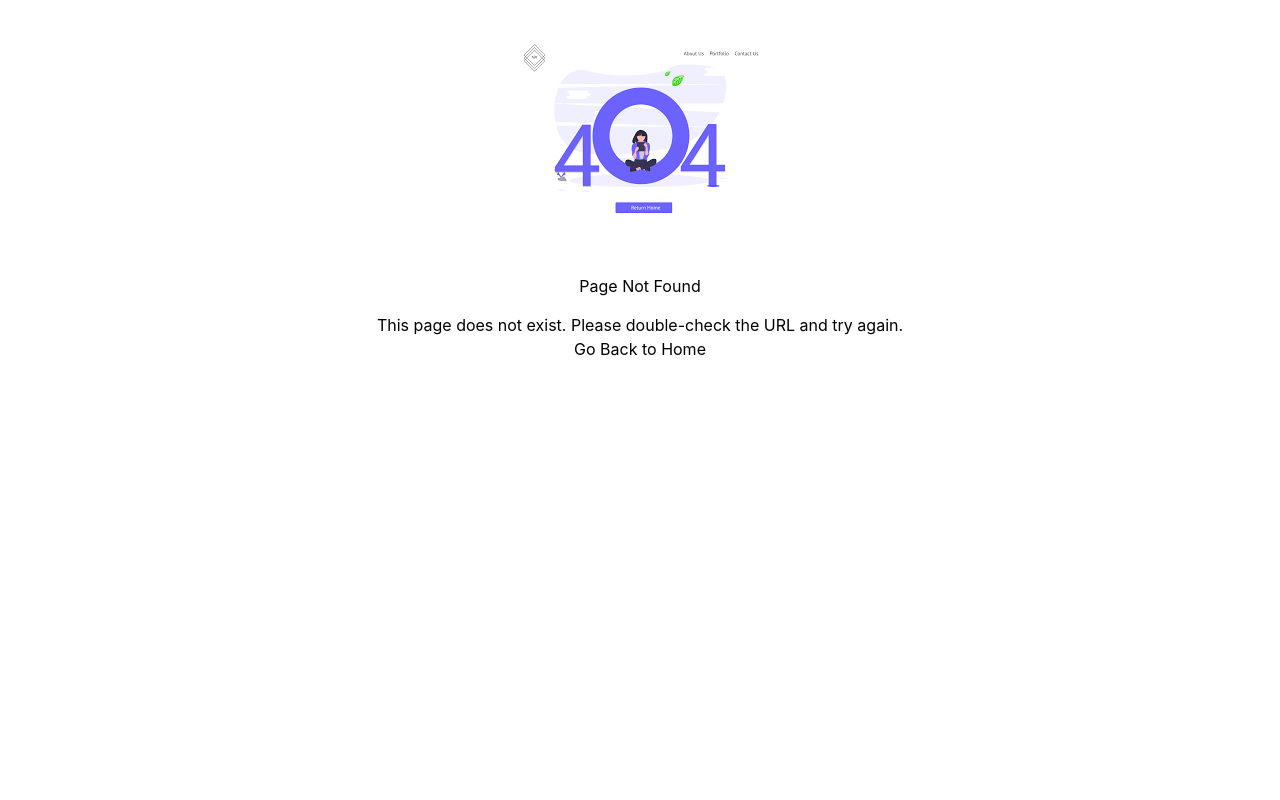
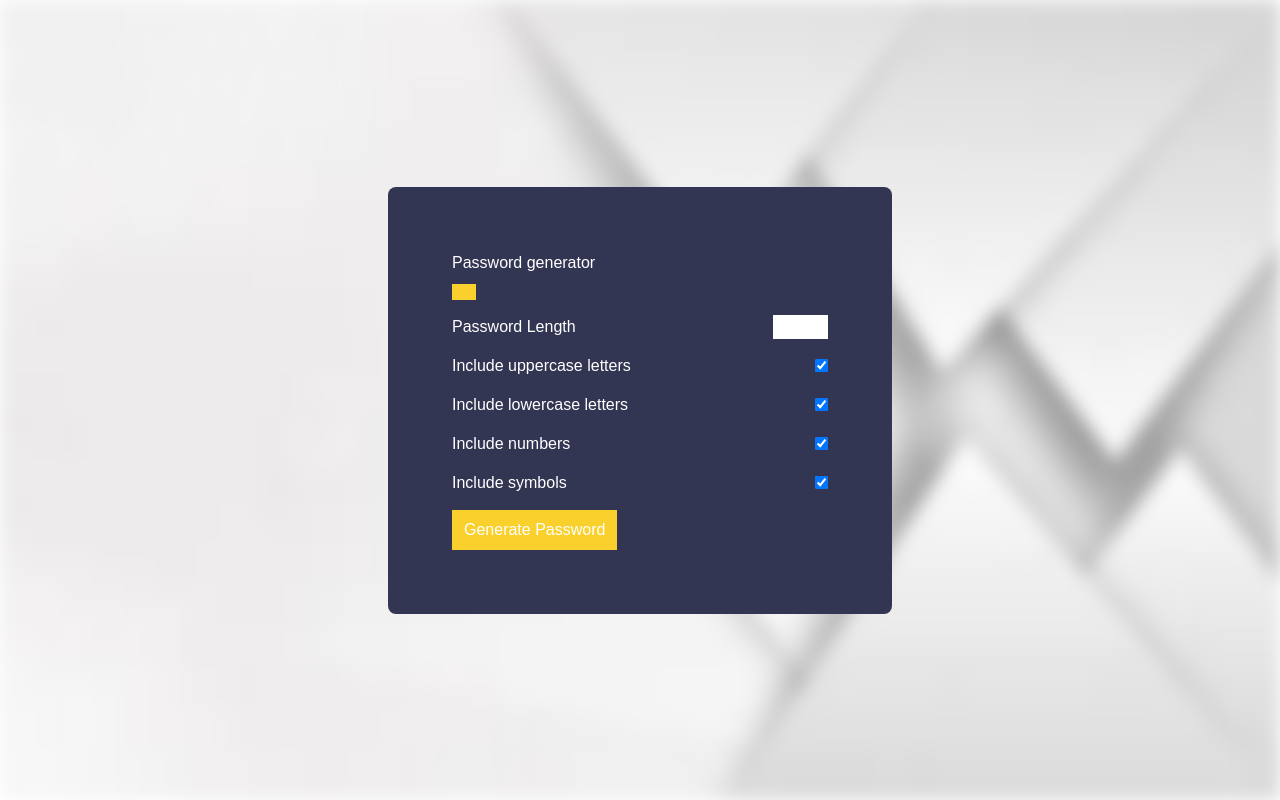
Before and after one commit to selengr/-abacus, a Next.js app: page /random/string in a window 1280 px wide. Before the commit this address had no page. Built offline with nearby package versions, Linux system fonts and the light colour scheme.

Commit message:
create password generator

```diff
--- /dev/null
+++ b/pages/random/string.tsx
@@ -0,0 +1,166 @@
+import React, { FC, useEffect } from "react"
+import Image from "next/image";
+
+
+const Body: FC = () => {
+
+
+    const randomFunc: any = {
+        lower: getRandomLower,
+        upper: getRandomUpper,
+        number: getRandomNumber,
+        symbol: getRandomSymbol,
+    };
+
+    function getRandomLower() {
+        return String.fromCharCode(Math.floor(Math.random() * 26) + 97);
+    }
+
+    function getRandomUpper() {
+        return String.fromCharCode(Math.floor(Math.random() * 26) + 65);
+    }
+
+    function getRandomNumber() {
+        return String.fromCharCode(Math.floor(Math.random() * 10) + 48);
+    }
+
+    function getRandomSymbol() {
+        const symbols = "!@#$%^&*(){}[]=<>/";
+        return symbols[Math.floor(Math.random() * symbols.length)];
+    }
+
+    // ===========================================================================1
+
+    let resultEl: any
+    let lengthEl: any
+    let uppercaseEl: any
+    let lowercaseEl: any
+    let numbersEl: any
+    let symbolsEl: any
+    let generateEl: any
+    let clipboardEl: any
+
+    useEffect(() => {
+
+        resultEl = document.getElementById("result");
+        lengthEl = document.getElementById("length");
+        uppercaseEl = document.getElementById("uppercase");
+        lowercaseEl = document.getElementById("lowercase");
+        numbersEl = document.getElementById("numbers");
+        symbolsEl = document.getElementById("symbols");
+        generateEl = document.getElementById("generate");
+        clipboardEl = document.getElementById("clipboard");
+
+
+        clipboardEl.addEventListener("click", () => {
+            debugger
+            const textarea = document.createElement("textarea");
+            const password = resultEl.innerText;
+
+            if (!password) {
+                return;
+            }
+            textarea.value = password;
+            document.body.appendChild(textarea);
+            textarea.select();
+            document.execCommand("copy");
+            textarea.remove();
+            alert("Password copied to clipboard!");
+        });
+
+
+        generateEl.addEventListener("click", () => {
+            const length = +lengthEl.value;
+            const hasLower = lowercaseEl.checked;
+            const hasUpper = uppercaseEl.checked;
+            const hasNumber = numbersEl.checked;
+            const hasSymbol = symbolsEl.checked;
+
+            resultEl.innerText = generatePassword(
+                hasLower,
+                hasUpper,
+                hasNumber,
+                hasSymbol,
+                length
+            );
+        });
+
+
+    }, [])
+
+    function generatePassword(lower, upper, number, symbol, length) {
+        debugger
+        let generatedPassword = "";
+        const typesCount = lower + upper + number + symbol;
+        const typesArr = [{ lower }, { upper }, { number }, { symbol }].filter(
+            (item) => Object.values(item)[0]
+        );
+
+        if (typesCount === 0) {
+            return "";
+        }
+
+        for (let i = 0; i < length; i += typesCount) {
+            typesArr.forEach((type) => {
+                const funcName = Object.keys(type)[0];
+                generatedPassword += randomFunc[funcName]();
+            });
+        }
+
+        const finalPassword = generatedPassword.slice(0, length);
+        return finalPassword;
+    }
+
+
+
+    return (
+        <div className="main-rs-first">
+            <Image
+            src="/static/images/images (4).jfif"
+            layout="fill"
+            objectFit="fill"
+            quality={100}
+            className="imageBackground"
+        />
+
+            <div className="main-rs-container">
+                <h2 className="test">Password generator</h2>
+                <div className="result-container">
+                    <span id="result"></span>
+                    <button className="btn" id="clipboard" >
+                        <i className="far fa-clipboard"></i>
+                    </button>
+                </div>
+                <div className="settings">
+                    <div className="setting">
+                        <label>Password Length</label>
+                        <input type="number" id="length" min="4" max="20" value="20" />
+                    </div>
+                    <div className="setting">
+                        <label>Include uppercase letters</label>
+                        <input type="checkbox" id="uppercase" checked />
+                    </div>
+                    <div className="setting">
+                        <label>Include lowercase letters</label>
+                        <input type="checkbox" id="lowercase" checked />
+                    </div>
+                    <div className="setting">
+                        <label>Include numbers</label>
+                        <input type="checkbox" id="numbers" checked />
+                    </div>
+                    <div className="setting">
+                        <label>Include symbols</label>
+                        <input type="checkbox" id="symbols" checked />
+                    </div>
+                </div>
+                <button className="btn btn-large" id="generate">Generate Password</button>
+
+
+            </div>
+
+        </div>
+    )
+}
+
+
+export default Body
--- a/styles/globals.css
+++ b/styles/globals.css
@@ -1,6 +1,7 @@
 @tailwind base;
 @tailwind components;
 @tailwind utilities;
+
 
 
 html,
@@ -45,3 +46,96 @@ a {
     left: 0;
   }
 } */
+
+
+
+@import url("https://fonts.googleapis.com/css?family=Muli&display=swap");
+
+/* * {
+  box-sizing: border-box;
+} */
+
+.main-rs-first {
+  /* background-color: rgb(103, 46, 121); */
+  color: #fff;
+  font-family: "Muli", sans-serif;
+  display: flex;
+  flex-direction: column;
+  align-items: center;
+  justify-content: center;
+  height: 100vh;
+  overflow: hidden;
+  padding: 10px;
+  margin: 0;
+}
+
+.main-rs-first .text{
+  margin: 10px 0 20px;
+  text-align: center;
+}
+
+.main-rs-container{
+  background-color: #333652;
+  box-shadow: #333652;
+  padding: 4rem;
+  width: 40%;
+  max-width: 100%;
+  border-radius: 8px;
+  z-index: 999;
+}
+
+.resultContainer{
+  background-color: #fad02c;
+  display: flex;
+  justify-content: flex-start;
+  align-items: center;
+  position: relative;
+  font-size: 18px;
+  letter-spacing: 1px;
+  padding: 12px 10px;
+  height: 50px;
+  width: 100%;
+}
+
+.resultContainer #result{
+  word-wrap: break-word;
+  max-width: calc(100% - 40px);
+}
+
+.resultContainer .btn{
+  position: absolute;
+  top: 5px;
+  right: 5px;
+  width: 40px;
+  height: 40px;
+  font-size: 20px;
+}
+
+.btn {
+  border: none;
+  background-color: #fad02c;
+  color: #fff;
+  font-size: 16px;
+  padding: 8px 12px;
+  cursor: pointer;
+}
+
+.btnLarge{
+  display: block;
+  width: 100%;
+}
+
+.setting {
+  display: flex;
+  justify-content: space-between;
+  align-items: center;
+  margin: 15px 0;
+  z-index: 99999;
+}
+.imageBackground {
+  width: 100%;
+  height: 100%;
+  z-index: -1000;
+  background-attachment: unset;
+  filter: blur(9px)
+}
--- a/tsconfig.json
+++ b/tsconfig.json
@@ -4,7 +4,7 @@
     "lib": ["dom", "dom.iterable", "esnext"],
     "allowJs": true,
     "skipLibCheck": true,
-    "strict": true,
+    "strict": false,
     "forceConsistentCasingInFileNames": true,
     "noEmit": true,
     "esModuleInterop": true,
```
Also changed, not shown: app/abacus/plus.tsx (+32 -16 lines), app/components/timer/index.tsx (+13 -9 lines).
